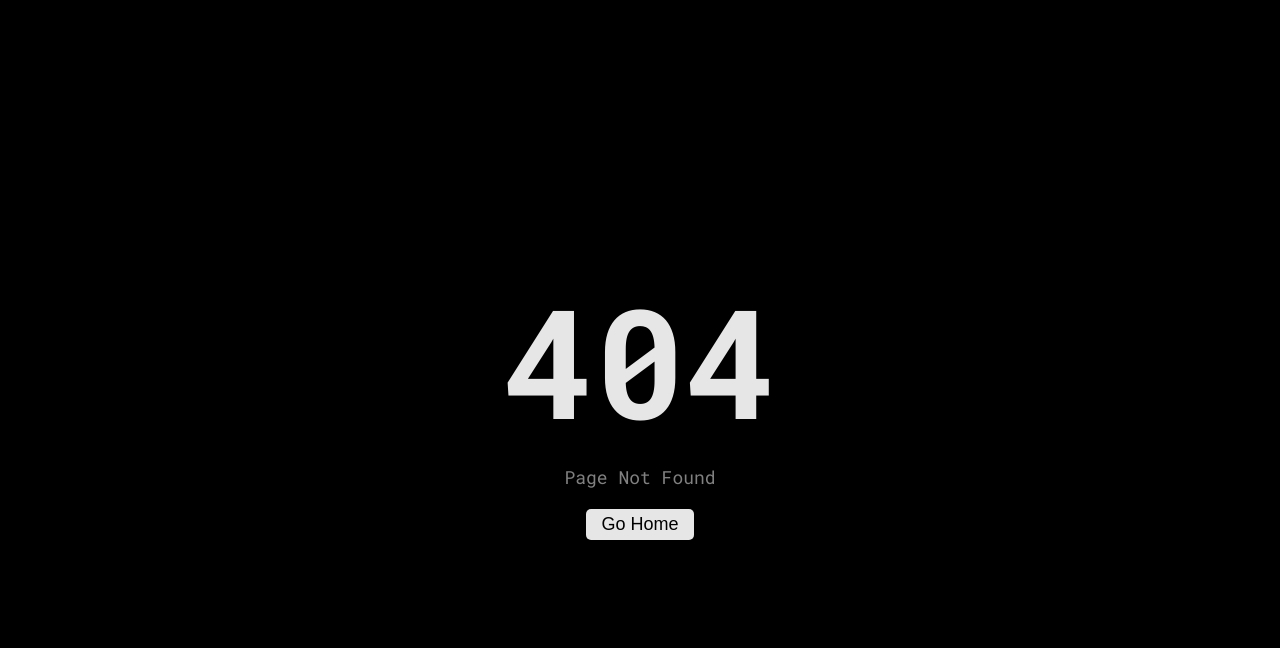
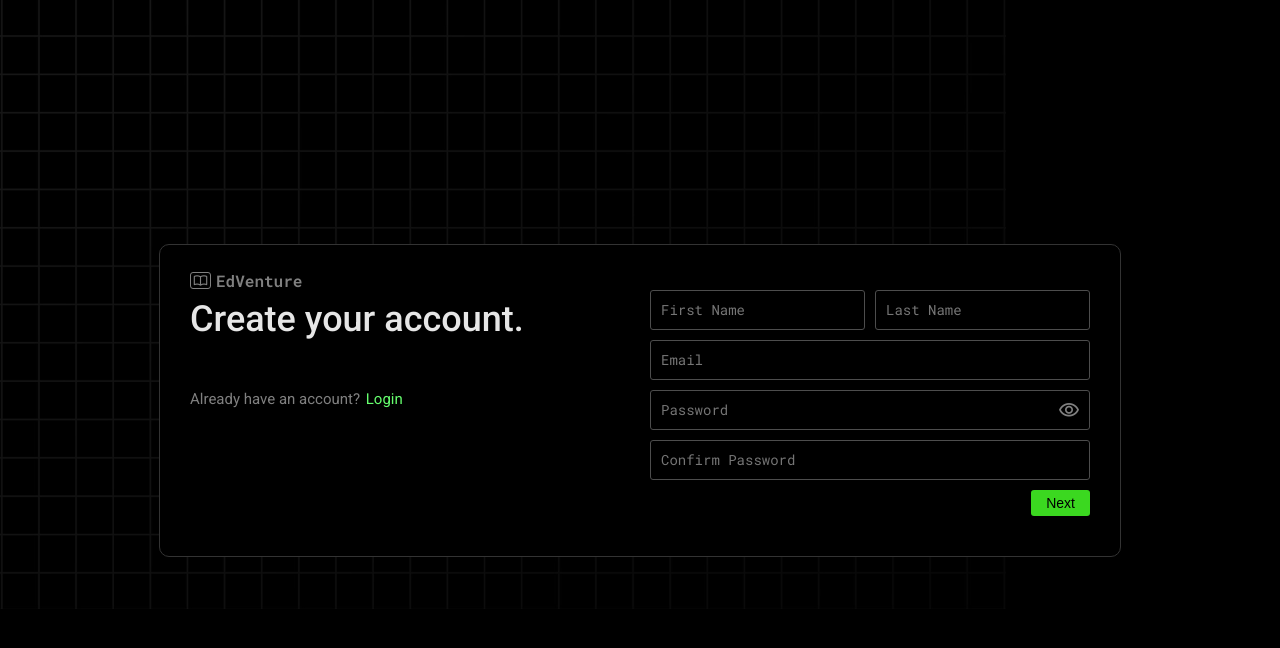
Before and after one commit to EdVentureDev/EdVenture, an Angular app in the folder EdVenture-FrontEnd/: page /signup in a window 1280 px wide. Before the commit this address had no page. Shown: the top 648 px of the page. Built offline with nearby package versions, Linux system fonts and the light colour scheme.

Commit message:
Update navigation component and signup functionality

```diff
--- a/EdVenture-FrontEnd/src/app/app.routes.ts
+++ b/EdVenture-FrontEnd/src/app/app.routes.ts
@@ -1,15 +1,22 @@
 import { Routes } from '@angular/router';
+
 
 // Import components
 import { HomeComponent } from './components/home/home.component';
 import { AboutComponent } from './components/about/about.component';
 import { ContactComponent } from './components/contact/contact.component';
 import { PageNotFoundComponent } from './components/page-not-found/page-not-found.component';
+import { LoginComponent } from './components/login/login.component';
+import { SignupComponent } from './components/signup/signup.component';
 
 export const routes: Routes = [
   { title: 'EdVenture | Home', path: '', redirectTo: 'home', pathMatch: 'full'},
   { title: 'EdVenture | Home', path: 'home', component: HomeComponent },
   { title: 'EdVenture | About', path: 'about', component: AboutComponent },
   { title: 'EdVenture | Contact', path: 'contact', component: ContactComponent },
+  { title: 'EdVenture | Signup', path: 'signup', component: SignupComponent },
+  { title: 'EdVenture | Login', path: 'login', component: LoginComponent},
+
   { title: 'EdVenture | Page Not Found', path: '**', component: PageNotFoundComponent },
+
 ];
--- a/EdVenture-FrontEnd/src/app/components/nav/nav.component.css
+++ b/EdVenture-FrontEnd/src/app/components/nav/nav.component.css
@@ -39,10 +39,6 @@
     width: 34px;
     height: 26px;
     margin-right: 2px;
-}
-
-.icon{
-    color: white;
 }
 
 .navLinks{
--- a/EdVenture-FrontEnd/src/app/components/nav/nav.component.html
+++ b/EdVenture-FrontEnd/src/app/components/nav/nav.component.html
@@ -19,7 +19,7 @@
     </div>
 
     <div class="rightContainer">
-        <button class="GetStartedBtn" routerLink="/register" routerLinkActive="active">Get Started</button>
+        <button class="GetStartedBtn" routerLink="/signup">Get Started</button>
         <a routerLink="/login">Sign in</a>
     </div>
 </div>
--- a/EdVenture-FrontEnd/src/app/components/signup/signup.component.css
+++ b/EdVenture-FrontEnd/src/app/components/signup/signup.component.css
@@ -0,0 +1,160 @@
+.signupContainer{
+    position: relative;
+    display: flex;
+    justify-content: center;
+    align-items: center;
+    min-height: 100vh;
+    margin: 0;
+    font-family: var(--typeface-sans);
+}
+
+.signupContainer img {
+    position: absolute;
+    top: 0;
+    left: 0;
+    filter: brightness(1);
+    z-index: -1;
+}
+
+.mainContent{
+    display: flex;
+    justify-content: space-between;
+    background-color: black;
+    width: 900px;
+    height: auto;
+    border: 1px solid hsl(0, 0%, 20%);
+    border-radius: 10px;
+    padding: 25px 30px 40px 30px;
+}
+
+.leftContainer, .rightContainer {
+    width: calc(50% - 10px);
+}
+
+.heading{
+    font-size: 36px;
+    font-weight: 500;
+    color: hsl(0, 0%, 90%);
+}
+
+
+.logoContainer{
+    display: flex;
+    justify-content: center;
+    align-items: center;
+    text-align: center;
+    color: hsl(0, 0%, 50%);
+    margin-bottom: 7px;
+}
+
+.logoText{
+    margin-left: 3px;
+    font-family: var(--typeface-mono);
+    font-size: 16px;
+    font-weight: 600;
+}
+
+.logoSquare{
+    display: flex;
+    justify-content: center;
+    align-items: center;
+    border: 1px solid #808080;
+    border-radius: 3px;
+    width: 19px;
+    height: 15px;
+    margin-right: 2px;
+}
+
+.logoSquare span{
+    font-size: 15px;
+}
+
+.leftContainer{
+    display: flex;
+    align-items: start;
+    flex-direction: column;
+}
+
+.subText{
+    font-size: 15px;
+    color: hsl(0, 0%, 50%);
+    margin-top: 50px;
+}
+
+.subText a{
+    color: hsl(123, 100%, 70%);
+    text-decoration: none;
+    margin-left: 2px;
+}
+
+.rightContainer input{
+    box-sizing: border-box;
+    width: 100%;
+    height: 40px;
+    padding: 0 10px;
+    border: 1px solid hsl(0, 0%, 30%);
+    border-radius: 3px;
+    background-color: black;
+    color: hsl(0, 0%, 70%);
+    font-family: var(--typeface-mono);
+    font-size: 14px;
+    margin-top: 10px;
+}
+
+.rightContainer input:focus {
+    outline: none;
+}
+
+.rightContainer input:nth-child(1), .rightContainer input:nth-child(2){
+    width: calc(50% - 5px);
+    margin-top: 20px;
+}
+
+.rightContainer input:nth-child(1){
+    margin-right: 10px;
+}
+
+.rightContainer {
+    text-align: right;
+}
+
+.rightContainer button{
+    padding: 5px 15px;
+    border: none;
+    border-radius: 3px;
+    background-color: #3bd820;
+    color: black;
+    font-size: 14px;
+    margin-top: 10px;
+    cursor: pointer;
+}
+
+.rightContainer button:hover{
+    background-color: #30b119;
+}
+
+.password-container {
+    position: relative;
+    width: 100%;
+    padding: 0;
+    margin-top: 10px;
+}
+
+.password-icon {
+    position: absolute;
+    top: 50%;
+    right: 10px;
+    transform: translateY(-50%);
+    cursor: pointer;
+    font-size: 22px;
+}
+
+.rightContainer .password-container input {
+    margin: 0;
+    width: 100%;
+}
+
+.rightContainer .password-container span{
+    color: hsl(0, 0%, 50%);
+    user-select: none;
+}
--- a/EdVenture-FrontEnd/src/app/components/signup/signup.component.html
+++ b/EdVenture-FrontEnd/src/app/components/signup/signup.component.html
@@ -1 +1,43 @@
-<p>signup works!</p>
+<div class="signupContainer">
+    <img src="/assets/images/background.png" alt="">
+    <div class="mainContent">
+        <div class="leftContainer" *ngIf="step === 1">
+            <div class="logoContainer">
+                <div class="logoImage">
+                    <div class="logoSquare">
+                        <span class="material-symbols-outlined">
+                            import_contacts
+                        </span>
+                    </div>
+                </div>
+                <div class="logoText">EdVenture</div>
+            </div>
+
+            <div class="heading">
+                Create your account.
+            </div>
+
+            <div class="subText">
+                Already have an account? <a routerLink="/login"> Login</a>
+            </div>
+        </div>
+
+        <div class="rightContainer" *ngIf="step === 1">
+            <form #signupForm="ngForm" (ngSubmit)="onSubmit(signupForm)">
+                <input name="firstName" ngModel #firstName="ngModel" type="text" placeholder="First Name">
+                <input name="lastName" ngModel #lastName="ngModel" type="text" placeholder="Last Name">
+                <input name="email" ngModel #email="ngModel" type="email" placeholder="Email">
+                <div class="password-container">
+                    <input name="password" ngModel #password="ngModel" [type]="hidePassword ? 'password' : 'text'" placeholder="Password" pattern="(?=.*\d)(?=.*[a-z])(?=.*[A-Z])(?=.*\W).{8,}">
+                    <span class="material-symbols-outlined password-icon" (click)="hidePassword = !hidePassword">
+                        {{hidePassword ? 'visibility' : 'visibility_off'}}
+                    </span>
+                </div>
+                <input name="confirmPassword" ngModel #confirmPassword="ngModel" type="password" placeholder="Confirm Password" [pattern]="password.value">
+                <button type="submit" [disabled]="!signupForm.valid">Next</button>
+            </form>
+        </div>
+
+
+    </div>
+</div>
--- a/EdVenture-FrontEnd/src/app/components/signup/signup.component.ts
+++ b/EdVenture-FrontEnd/src/app/components/signup/signup.component.ts
@@ -1,12 +1,38 @@
-import { Component } from '@angular/core';
+import { Component, CUSTOM_ELEMENTS_SCHEMA } from '@angular/core';
+import { RouterLink } from '@angular/router';
+import { NgForm } from '@angular/forms';
+import { HttpClientModule } from '@angular/common/http';
+import { HttpClient } from '@angular/common/http';
+import { CommonModule } from '@angular/common';
+import {FormsModule, ReactiveFormsModule} from '@angular/forms'
 
 @Component({
-  selector: 'app-signup',
-  standalone: true,
-  imports: [],
-  templateUrl: './signup.component.html',
-  styleUrl: './signup.component.css'
+    selector: 'app-signup',
+    standalone: true,
+    imports: [RouterLink, CommonModule, FormsModule, ReactiveFormsModule, HttpClientModule],
+    templateUrl: './signup.component.html',
+    styleUrl: './signup.component.css',
+    schemas: [CUSTOM_ELEMENTS_SCHEMA]
 })
+
 export class SignupComponent {
+    hidePassword = true;
+    step = 1;
 
+    constructor(private http: HttpClient) { }
+
+    onSubmit(form: NgForm) {
+        if (form.valid) {
+            const { firstName, lastName, email, password, confirmPassword } = form.value;
+            const body = { firstName, lastName, email, password, confirmPassword };
+            this.http.post('http://google.com', body).subscribe(response => {
+                console.log(response);
+                this.step = 2; // Proceed to the next step
+            }, error => {
+                console.error(error);
+            });
+        } else {
+            console.error('Form is invalid');
+        }
+    }
 }
```
